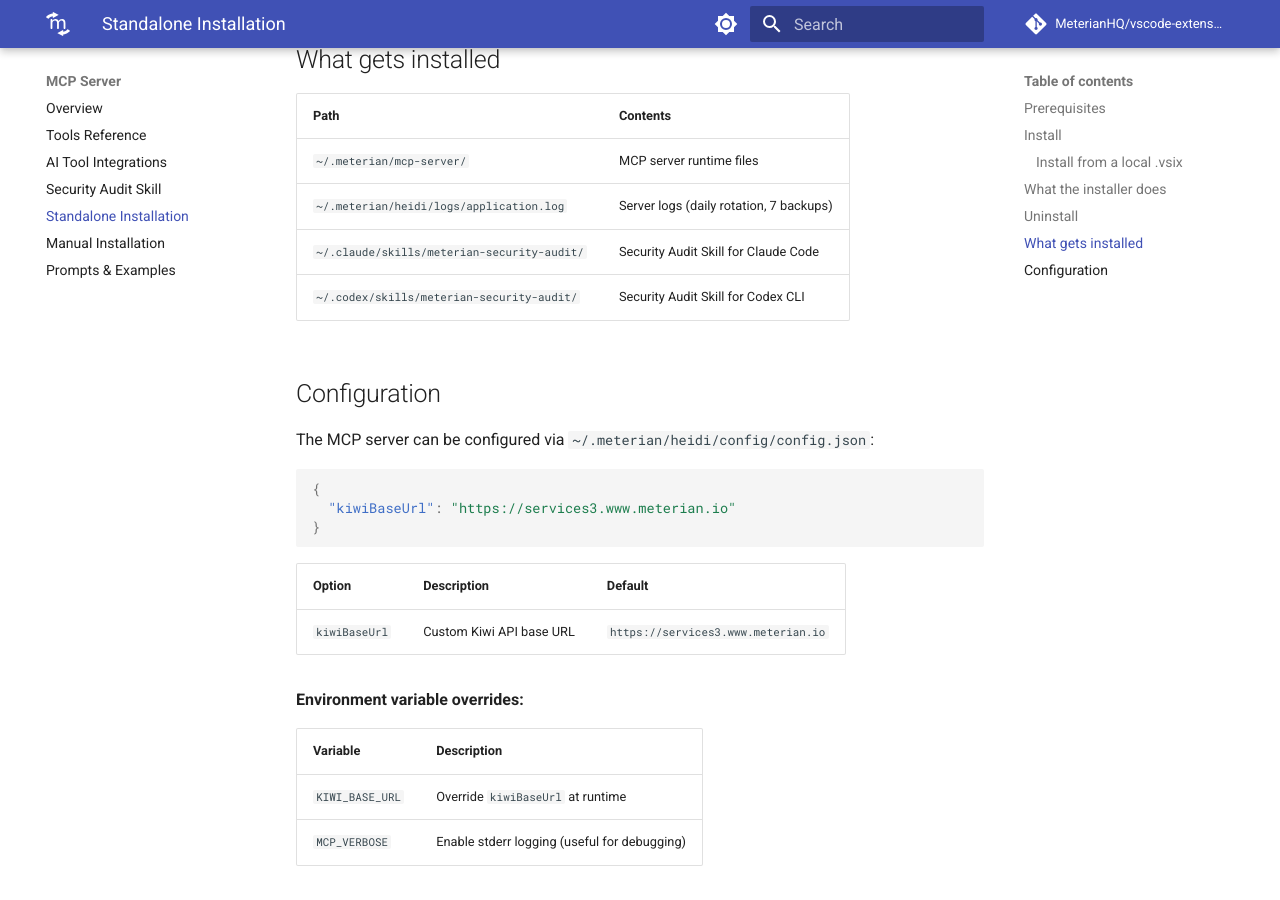
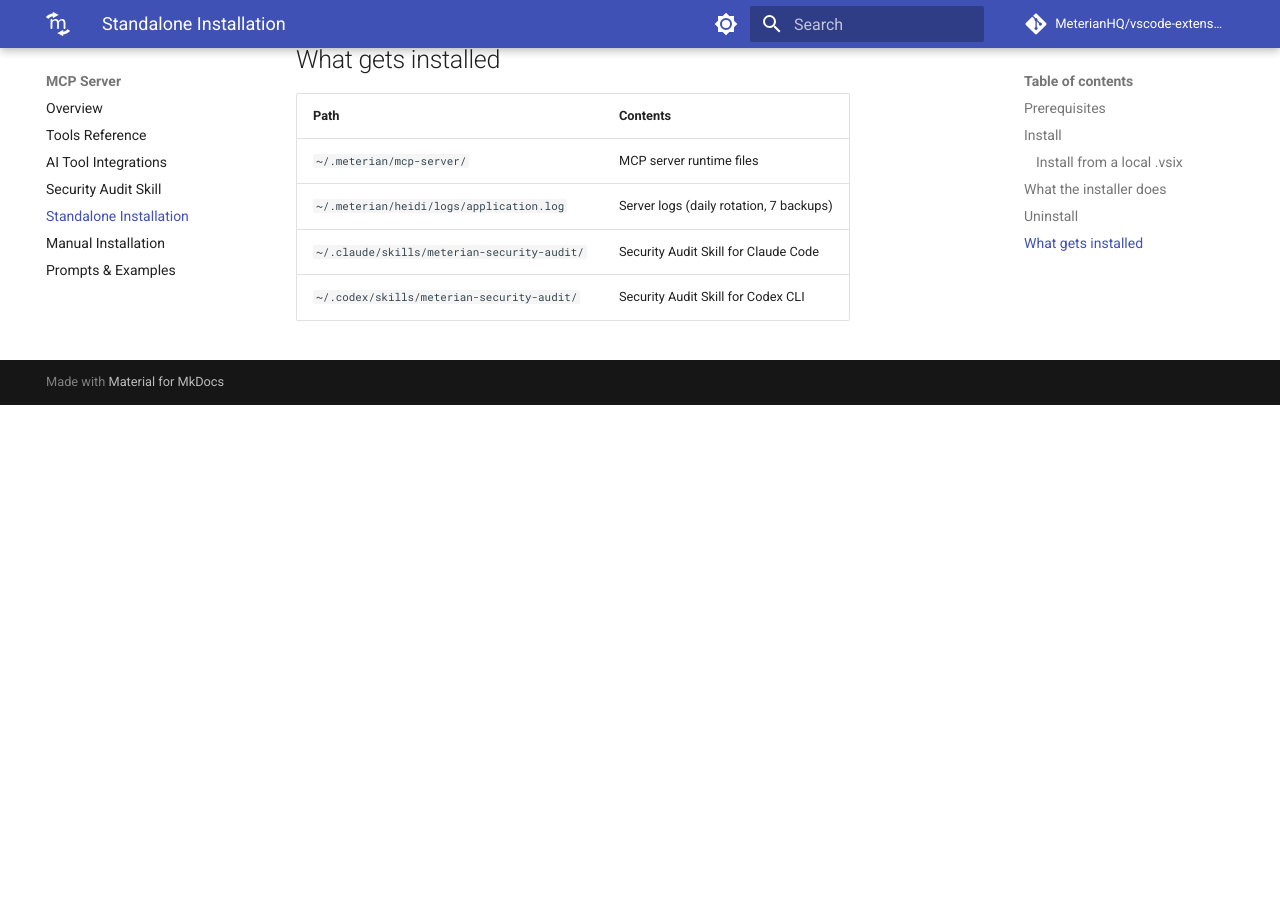
Before and after one commit to MeterianHQ/vscode-extension-tracker, an MkDocs documentation site: the page built from docs/mcp/installation.md, in a window 1280 px wide and 900 px high, scrolled down 1303 px. Built offline with MkDocs 1.6.1 and Material for MkDocs 9.7.7, drawn with Linux system fonts in a browser that asks for light colours; comment, search, counter and statistics services are not loaded; after the commit the page ends 1708 px from its top, so only the background shows below that.

Commit message:
docs(mcp): remove Configuration section from standalone installation
Co-Authored-By: Claude Sonnet 4.6 <noreply@anthropic.com>

````diff
--- a/docs/mcp/installation.md
+++ b/docs/mcp/installation.md
@@ -53,24 +53,3 @@ This removes `~/.meterian/mcp-server/` and deregisters the server from all AI CL
 | `~/.meterian/heidi/logs/application.log` | Server logs (daily rotation, 7 backups) |
 | `~/.claude/skills/meterian-security-audit/` | Security Audit Skill for Claude Code |
 | `~/.codex/skills/meterian-security-audit/` | Security Audit Skill for Codex CLI |
-
-## Configuration
-
-The MCP server can be configured via `~/.meterian/heidi/config/config.json`:
-
-```json
-{
-  "kiwiBaseUrl": "https://services3.www.meterian.io"
-}
-```
-
-| Option | Description | Default |
-|--------|-------------|---------|
-| `kiwiBaseUrl` | Custom Kiwi API base URL | `https://services3.www.meterian.io` |
-
-**Environment variable overrides:**
-
-| Variable | Description |
-|----------|-------------|
-| `KIWI_BASE_URL` | Override `kiwiBaseUrl` at runtime |
-| `MCP_VERBOSE` | Enable stderr logging (useful for debugging) |
````
